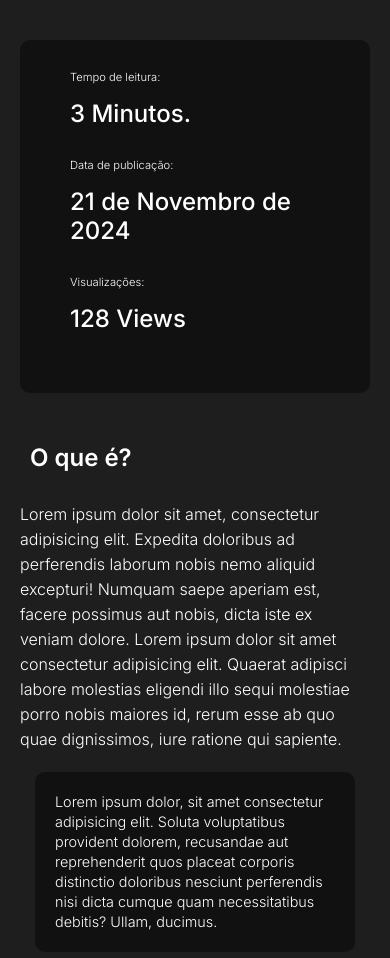
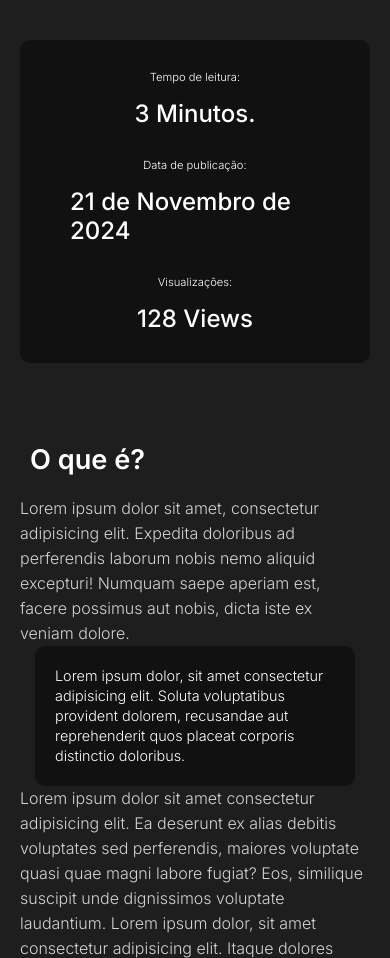
Before and after one commit to JeanYsmael/Projetos-testes, a plain HTML site: page blog_tech/pag1.html in a window 390 px wide. Shown: the part 453-1411 px from the top of the page. Drawn offline with nearby package versions, Linux system fonts and the light colour scheme; a web font is replaced by a local one.

Commit message:
mais coisa

```diff
--- a/blog_tech/pag1.html
+++ b/blog_tech/pag1.html
@@ -34,13 +34,13 @@
         <section class="main_txt">
             <h1>O que é?</h1>
             <p>
-                Lorem ipsum dolor sit amet, consectetur adipisicing elit. Expedita doloribus ad perferendis laborum nobis nemo aliquid excepturi! Numquam saepe aperiam est, facere possimus aut nobis, dicta iste ex veniam dolore. Lorem ipsum dolor sit amet consectetur adipisicing elit. Quaerat adipisci labore molestias eligendi illo sequi molestiae porro nobis maiores id, rerum esse ab quo quae dignissimos, iure ratione qui sapiente.
+                Lorem ipsum dolor sit amet, consectetur adipisicing elit. Expedita doloribus ad perferendis laborum nobis nemo aliquid excepturi! Numquam saepe aperiam est, facere possimus aut nobis, dicta iste ex veniam dolore.
             </p>
             <blockquote>
-                Lorem ipsum dolor, sit amet consectetur adipisicing elit. Soluta voluptatibus provident dolorem, recusandae aut reprehenderit quos placeat corporis distinctio doloribus nesciunt perferendis nisi dicta cumque quam necessitatibus debitis? Ullam, ducimus.
+                Lorem ipsum dolor, sit amet consectetur adipisicing elit. Soluta voluptatibus provident dolorem, recusandae aut reprehenderit quos placeat corporis distinctio doloribus.
             </blockquote>
             <p>Lorem ipsum dolor sit amet consectetur adipisicing elit. Ea deserunt ex alias debitis voluptates sed perferendis, maiores voluptate quasi quae magni labore fugiat? Eos, similique suscipit unde dignissimos voluptate laudantium. Lorem ipsum dolor, sit amet consectetur adipisicing elit. Itaque dolores tempore nesciunt cupiditate iure eveniet in maiores eum at ipsum accusantium nemo harum voluptates, exercitationem, aspernatur unde suscipit voluptatum! Velit?</p>
-            <h1>Por todo lugar</h1>
+            <h1>Por todo lugar...</h1>
             <p>Lorem ipsum dolor sit amet consectetur, adipisicing elit. Enim placeat ea adipisci autem et doloremque consequatur expedita modi, nihil tempore quibusdam quod beatae atque tempora, qui velit ducimus fugit magnam.</p>
             <h2>Google</h2>
             <p>Lorem ipsum dolor sit amet consectetur adipisicing elit. Quibusdam vero explicabo atque laborum consectetur repudiandae reiciendis dolorem possimus, corporis dolores quae similique quod accusantium obcaecati ea id laudantium, facilis beatae!</p>
@@ -53,7 +53,7 @@
         </section>
     </main>
     <footer>
-        <p>Inspirado em um projeto do canal <a href="https://www.youtube.com/@AsmrProg">AsmrProg</a>.</p>
+        <p>Feito por JeanYsmael. Inspirado em um projeto do canal <a href="https://www.youtube.com/@AsmrProg">AsmrProg</a>.</p>
     </footer>
 </body>
 </html>
--- a/blog_tech/style.css
+++ b/blog_tech/style.css
@@ -98,18 +98,19 @@ main {
 
 .main_txt h1 {
     font-weight: 600;
-    font-size: 1.5em;
-    padding: 10px;
+    font-size: 1.7em;
+    padding: 40px 0 20px 10px;
 }
 
 .main_txt h2 {
     font-weight: 500;
     font-size: 1.3em;
+    padding: 20px 10px 10px 10px;
 }
 
 .main_txt p {
+    color: rgb(211, 211, 211);
     font-size: 1em;
-    margin: 20px 0;
     line-height: 25px;
 }
 
@@ -173,9 +174,15 @@ footer a:hover {
 
     main #info {
         flex-direction: column;
+        align-items: center;
     }
 
-    main #info p {
+    main #info h3 {
+        text-align: center;
+    }
+
+    main #info #tempo_leitura p,
+    main #info #data_publicacao p {
         padding-bottom: 30px;
     }
 
```
